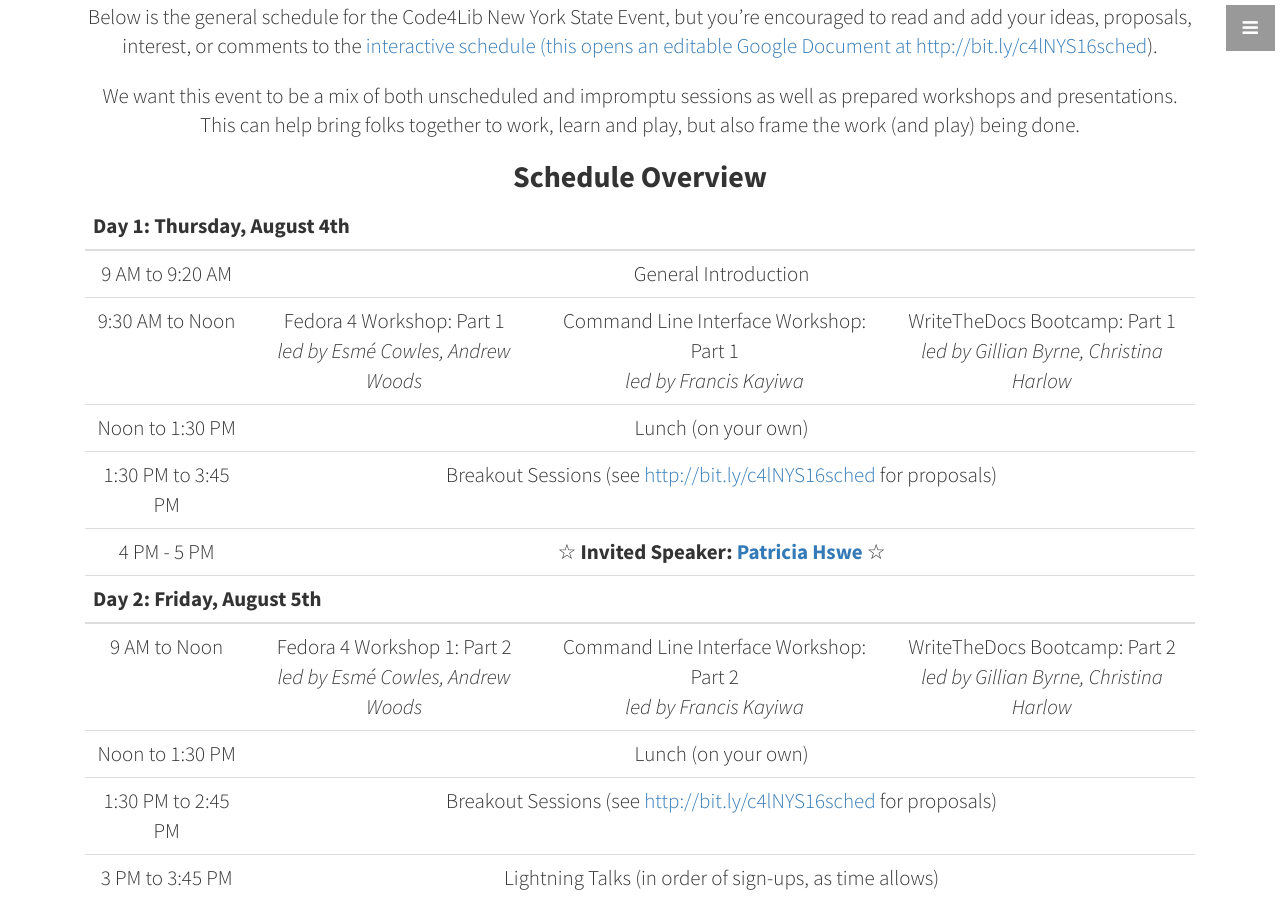
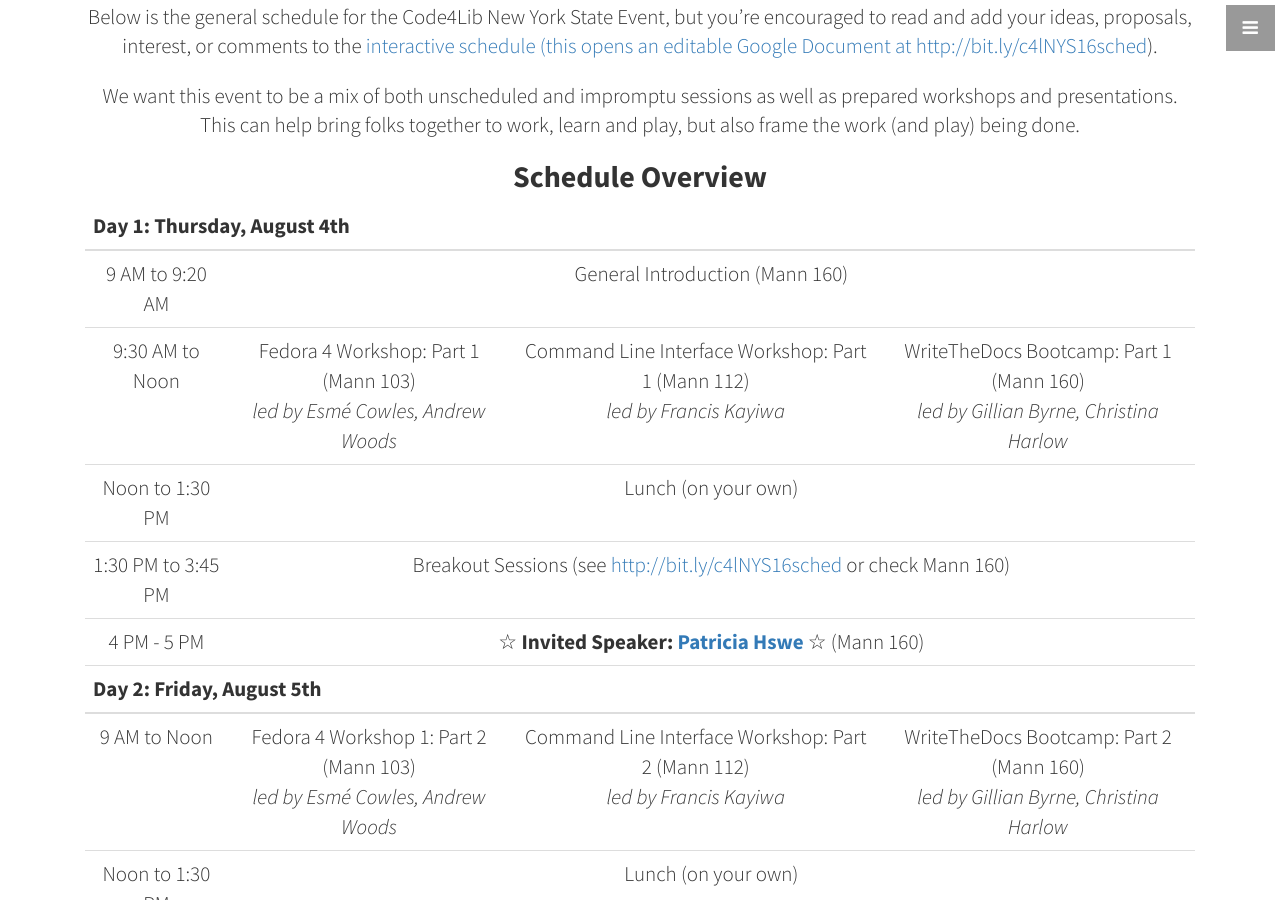
Before and after one commit to code4libNYS/2016, a Jekyll site: the page built from index.html, in a window 1280 px wide and 900 px high, scrolled down 2272 px. Built offline with Jekyll 4.4.1, drawn with Linux system fonts in a browser that asks for light colours; some of the changed text lies outside the part shown.

Commit message:
adding rooms to schedule

```diff
--- a/_includes/sched.html
+++ b/_includes/sched.html
@@ -19,15 +19,15 @@
           <tbody>
             <tr>
               <td class="lead">9 AM to 9:20 AM</td>
-              <td colspan=3 class="lead">General Introduction</td>
+              <td colspan=3 class="lead">General Introduction (Mann 160)</td>
             </tr>
             <tr>
               <td class="lead">9:30 AM to Noon</td>
-              <td class="lead">Fedora 4 Workshop: Part 1 <br />
+              <td class="lead">Fedora 4 Workshop: Part 1 (Mann 103)<br />
               <i>led by Esmé Cowles, Andrew Woods</i></td>
-              <td class="lead">Command Line Interface Workshop: Part 1 <br />
+              <td class="lead">Command Line Interface Workshop: Part 1 (Mann 112)<br />
               <i>led by Francis Kayiwa</i></td>
-              <td class="lead">WriteTheDocs Bootcamp: Part 1 <br />
+              <td class="lead">WriteTheDocs Bootcamp: Part 1 (Mann 160)<br />
               <i>led by Gillian Byrne, Christina Harlow</i></td>
             </tr>
             <tr>
@@ -36,11 +36,11 @@
             </tr>
             <tr>
               <td class="lead">1:30 PM to 3:45 PM</td>
-              <td colspan=3 class="lead">Breakout Sessions (see <a href="http://bit.ly/c4lNYS16sched">http://bit.ly/c4lNYS16sched</a> for proposals)</td>
+              <td colspan=3 class="lead">Breakout Sessions (see <a href="http://bit.ly/c4lNYS16sched">http://bit.ly/c4lNYS16sched</a> or check Mann 160)</td>
             </tr>
             <tr>
               <td class="lead">4 PM - 5 PM</td>
-              <td colspan=3 class="lead">&#9734; <b>Invited Speaker: <a href='http://patriciahswe.net/'>Patricia Hswe</a></b> &#9734;</td>
+              <td colspan=3 class="lead">&#9734; <b>Invited Speaker: <a href='http://patriciahswe.net/'>Patricia Hswe</a></b> &#9734; (Mann 160)</td>
             </tr>
           </tbody>
           <thead>
@@ -51,11 +51,11 @@
           <tbody>
             <tr>
               <td class="lead">9 AM to Noon</td>
-              <td class="lead">Fedora 4 Workshop 1: Part 2 <br />
+              <td class="lead">Fedora 4 Workshop 1: Part 2 (Mann 103)<br />
               <i>led by Esmé Cowles, Andrew Woods</i></td>
-              <td class="lead">Command Line Interface Workshop: Part 2 <br />
+              <td class="lead">Command Line Interface Workshop: Part 2 (Mann 112)<br />
               <i>led by Francis Kayiwa</i></td>
-              <td class="lead">WriteTheDocs Bootcamp: Part 2 <br />
+              <td class="lead">WriteTheDocs Bootcamp: Part 2 (Mann 160)<br />
               <i>led by Gillian Byrne, Christina Harlow</i></td>
             </tr>
             <tr>
@@ -68,11 +68,11 @@
             </tr>
             <tr>
               <td class="lead">3 PM to 3:45 PM</td>
-              <td colspan=3 class="lead">Lightning Talks (in order of sign-ups, as time allows)</td>
+              <td colspan=3 class="lead">Lightning Talks (in order of sign-ups, as time allows) (Mann 160)</td>
             </tr>
             <tr>
               <td class="lead">4 PM - 5 PM</td>
-              <td colspan=3 class="lead">&#9734; <b>Invited Speaker: <a href='http://tararobertson.ca'>Tara Robertson</a> &#9734;</b></td>
+              <td colspan=3 class="lead">&#9734; <b>Invited Speaker: <a href='http://tararobertson.ca'>Tara Robertson</a> &#9734; (Mann 160)</b></td>
             </tr>
           </tbody>
         </table>
```
Also changed, not shown: other parts of _includes/sched.html (+2 -2 lines).
